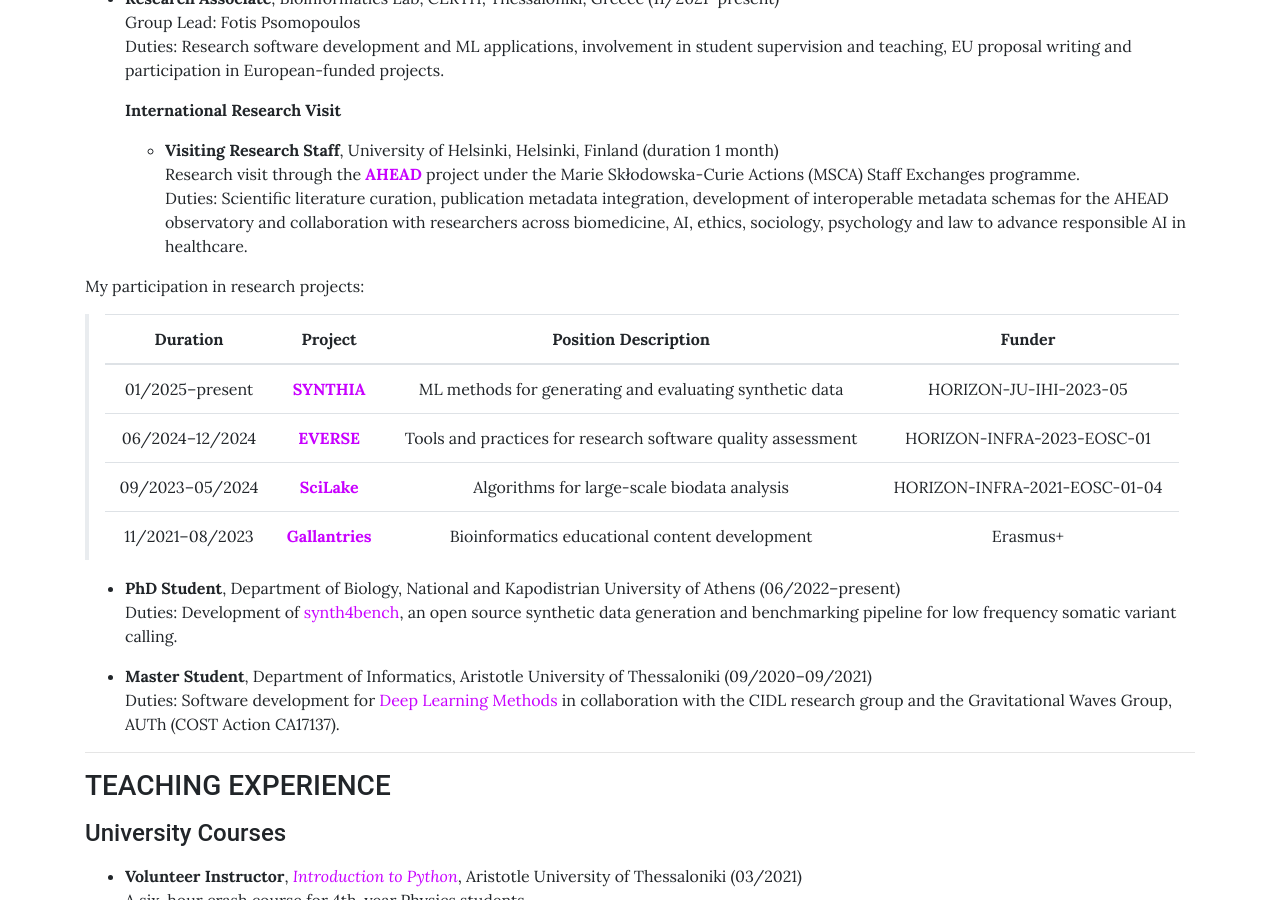
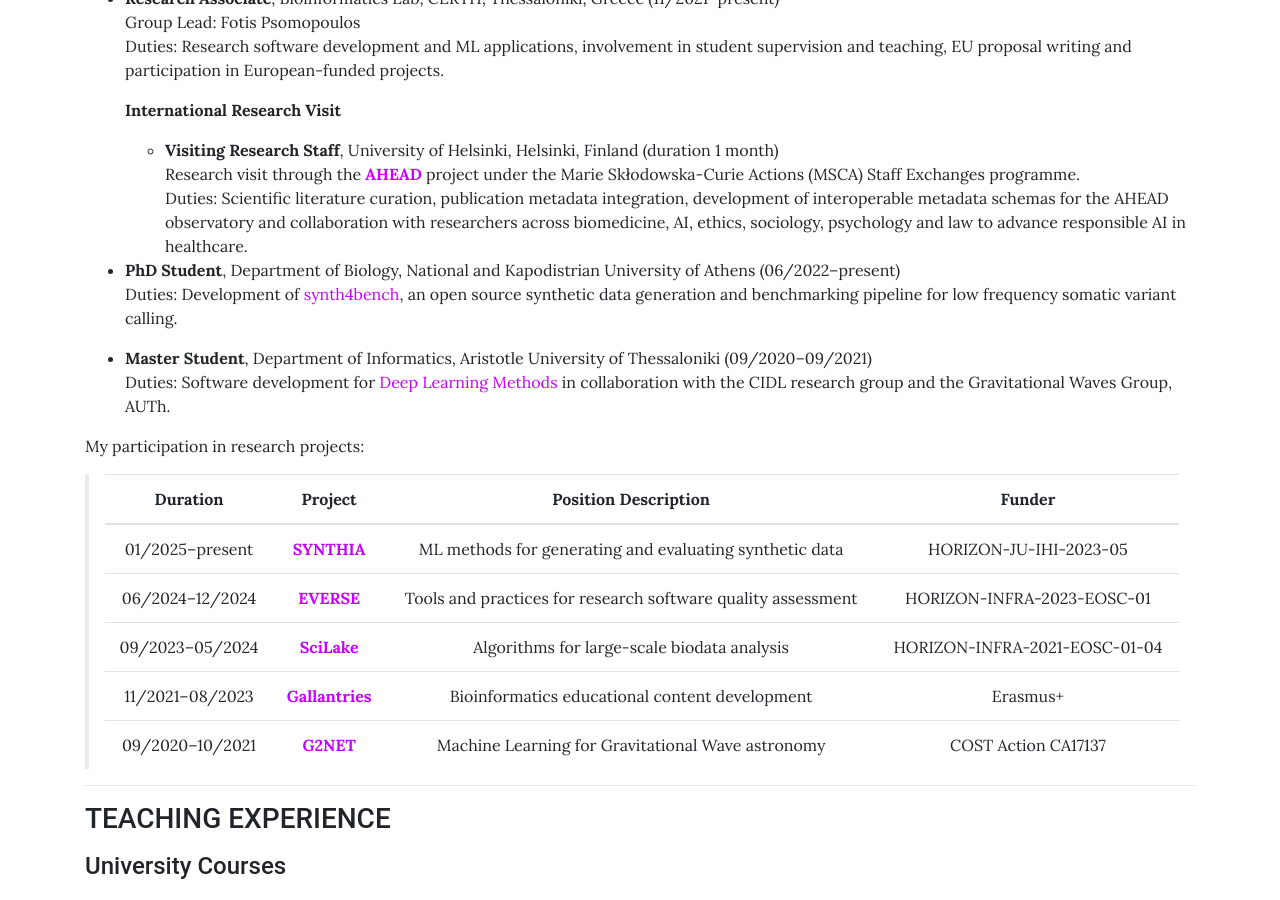
Before and after one commit to sfragkoul/sfragkoul.github.io, a Jekyll site: the page built from pages/CV.md, in a window 1280 px wide and 900 px high, scrolled down 766 px. Built offline with Jekyll 4.4.1, drawn with Linux system fonts in a browser that asks for light colours; some of the changed lines change nothing that is shown.

Commit message:
add G2Net project

```diff
--- a/pages/CV.md
+++ b/pages/CV.md
@@ -36,6 +36,12 @@
   Research visit through the [**AHEAD**](https://ahead-msca.eu/) project under the Marie Skłodowska-Curie Actions (MSCA) Staff Exchanges programme.
   Duties: Scientific literature curation, publication metadata integration, development of interoperable metadata schemas for the AHEAD observatory and collaboration with researchers across biomedicine, AI, ethics, sociology, psychology and law to advance responsible AI in healthcare.
 
+- **PhD Student**, Department of Biology, National and Kapodistrian University of Athens (06/2022–present)
+  Duties: Development of [synth4bench](https://github.com/sfragkoul/synth4bench), an open source synthetic data generation and benchmarking pipeline for low frequency somatic variant calling.
+
+- **Master Student**, Department of Informatics, Aristotle University of Thessaloniki (09/2020–09/2021)
+  Duties: Software development for [Deep Learning Methods](https://github.com/sfragkoul/residual-gw-surrogate-modelling) in collaboration with the CIDL research group and the Gravitational Waves Group, AUTh.
+
 My participation in research projects:
 > | Duration | Project | Position Description | Funder |
 > |:--------:|:-------:|:-----------:|:------:|
@@ -43,14 +49,7 @@
 > | 06/2024–12/2024 | [**EVERSE**](https://everse.software/) | Tools and practices for research software quality assessment | HORIZON-INFRA-2023-EOSC-01 |
 > | 09/2023–05/2024 | [**SciLake**](https://scilake.eu/) | Algorithms for large-scale biodata analysis | HORIZON-INFRA-2021-EOSC-01-04 |
 > | 11/2021–08/2023 | [**Gallantries**](https://gallantries.github.io/) | Bioinformatics educational content development | Erasmus+ |
-
-
-- **PhD Student**, Department of Biology, National and Kapodistrian University of Athens (06/2022–present)
-  Duties: Development of [synth4bench](https://github.com/sfragkoul/synth4bench), an open source synthetic data generation and benchmarking pipeline for low frequency somatic variant calling.
-
-- **Master Student**, Department of Informatics, Aristotle University of Thessaloniki (09/2020–09/2021)
-  Duties: Software development for [Deep Learning Methods](https://github.com/sfragkoul/residual-gw-surrogate-modelling) in collaboration with the CIDL research group and the Gravitational Waves Group, AUTh (COST Action CA17137).
-
+> | 09/2020–10/2021 | [**G2NET**](https://www.g2net.eu/) | Machine Learning for Gravitational Wave astronomy | COST Action CA17137 |
 
 ---
 
```
